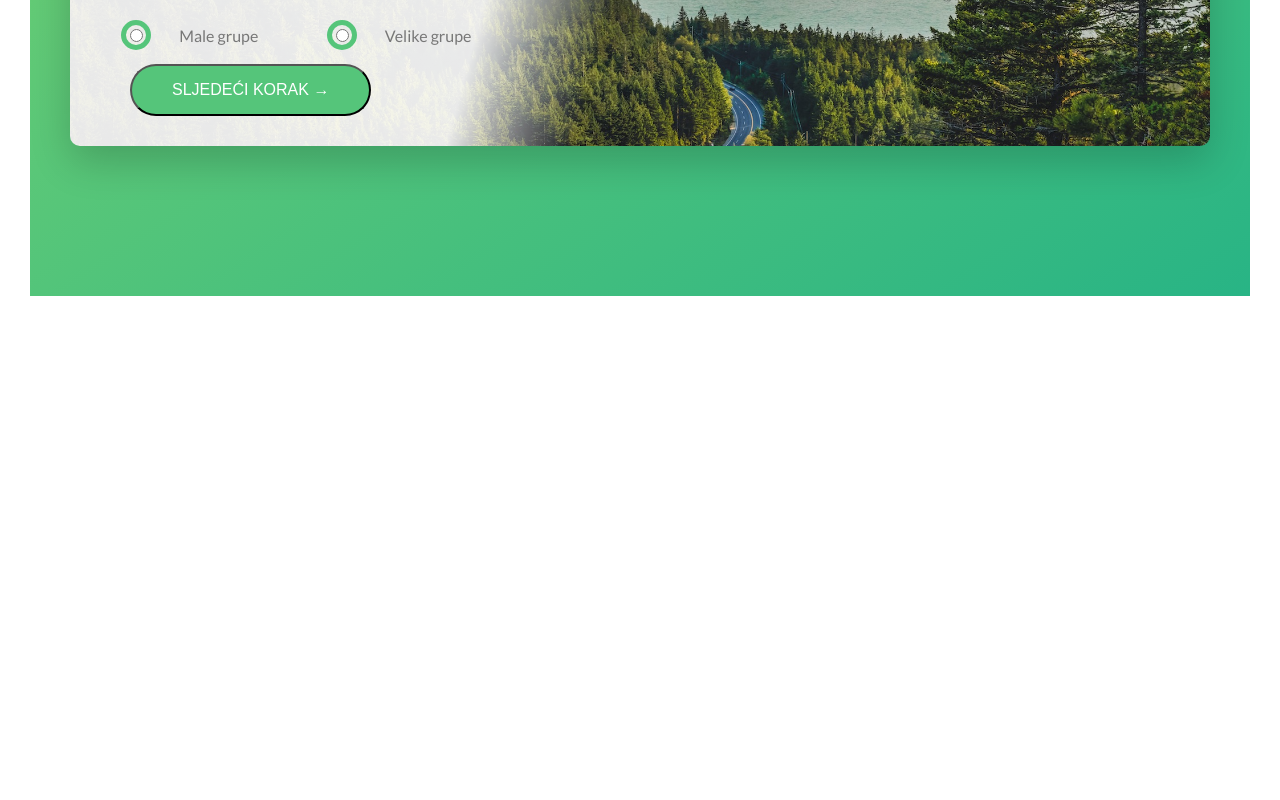
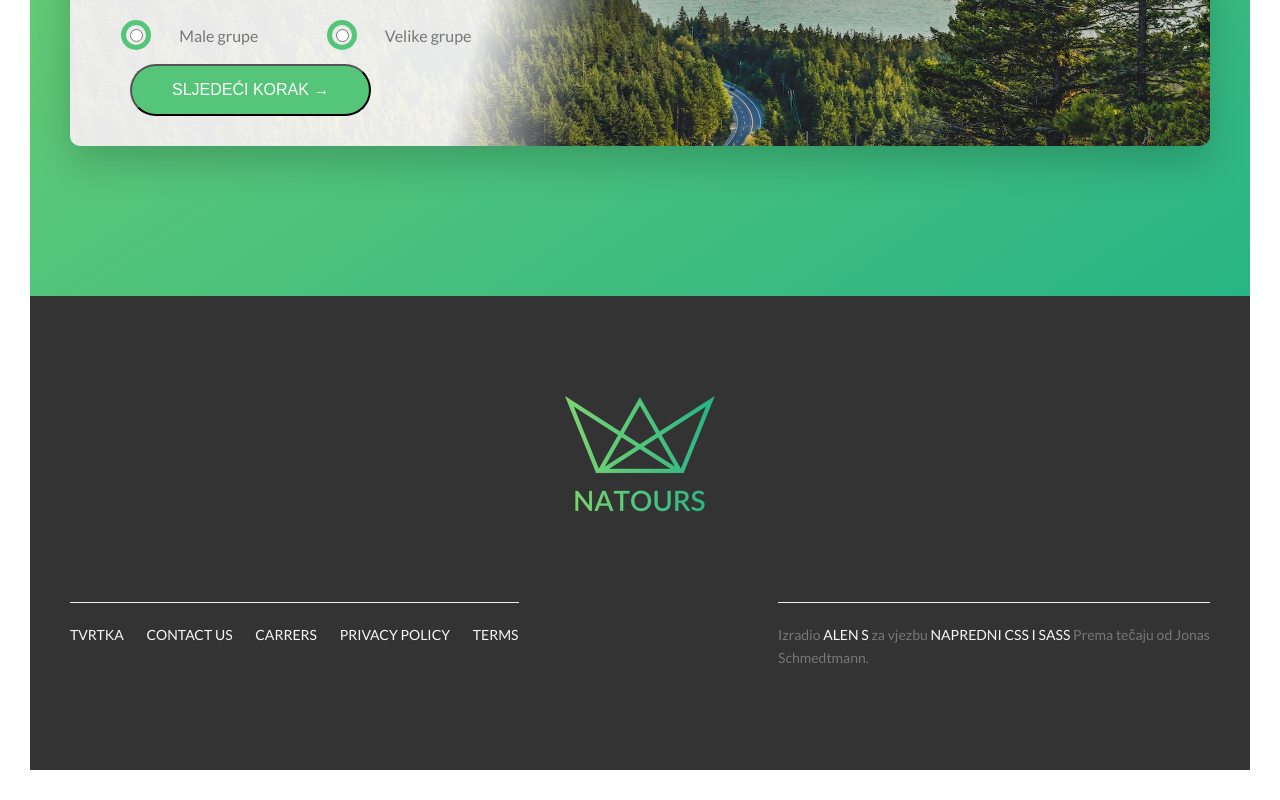
Before and after one commit to alenskupnjak/HtmlNatours, a website: page index.html in a window 1280 px wide. Shown: the part 5231-6031 px from the top of the page. Before the commit the page ends 5557 px from the top, so only its background shows below. Drawn offline with Linux system fonts and the light colour scheme.

Commit message:
029 S5L49

```diff
--- a/index.html
+++ b/index.html
@@ -337,7 +337,32 @@
                 </div>
         </section>
     </main>
+    <footer class="footer">
+        <div class="footer__logo-box">
+            <img src="img/logo-green-2x.png" alt="Puni logo" class="footer__logo">
+        </div>
 
+         <div class="row">
+            <div class="col-1-of-2">
+                <div class="footer__navigation">
+                    <ul class="footer__list">
+                        <li class="footer__item"><a href="#" class="footer__link">Tvrtka</a></li>
+                        <li class="footer__item"><a href="#" class="footer__link">Contact us</a></li>
+                        <li class="footer__item"><a href="#" class="footer__link">Carrers</a></li>
+                        <li class="footer__item"><a href="#" class="footer__link">Privacy policy</a></li>
+                        <li class="footer__item"><a href="#" class="footer__link">Terms</a></li>
+                    </ul>
+                </div>
+            </div>
+            <div class="col-1-of-2">
+                <p class="footer__copyright">
+                  Izradio  <a href="#" class="footer__link">Alen S</a> za vjezbu
+                  <a href="#" class="footer__link">Napredni CSS i Sass</a> Prema tečaju od Jonas Schmedtmann.
+                </p>
+
+            </div>
+        </div>
+   </footer>
 <!--
     <section class="grid-test">
 
--- a/sass/abstracts/_variables.scss
+++ b/sass/abstracts/_variables.scss
@@ -10,9 +10,15 @@ $color-secondary-dark: #ff7730;
 $color-tertiary-light: #2998ff;
 $color-tertiary-dark: #5643fa;
 
+$color-grey-light-1:#f7f7f7;
 $color-grey-light-2:#eee;
 
 $color-gray-dark:#777;
+$color-gray-dark-2:#999;
+$color-gray-dark-3:#333;
+
+
+
 $color-white:#fff;
 $color-black:#000;
 $color-grey-light-1:#f7f7f7;
--- /dev/null
+++ b/sass/layout/_footer.scss
@@ -0,0 +1,58 @@
+.footer {
+  background-color: $color-gray-dark-3;
+  padding: 10rem 0;
+  font-size: 1.4rem;
+
+  &__logo-box {
+    text-align: center;
+    margin-bottom: 8rem;
+
+ }
+  &__logo {
+ width: 15rem;
+ height: auto;
+ }
+  &__navigation {
+ border-top: 1px solid $color-grey-light-2;
+ padding-top: 2rem;
+ display: inline-block;
+ }
+  &__list {
+  list-style: none;
+ }
+  &__item {
+    display: inline-block;
+
+    &:not(:last-child) {
+      margin-right: 2rem;
+    }
+
+ }
+  &__link {
+
+    &:link,
+    &:visited {
+      background-color: $color-gray-dark-3;
+      color: $color-grey-light-1;
+      text-decoration: none;
+      text-transform: uppercase;
+      display: inline-block;
+      transition: all 1s;
+    }
+
+    &:hover,
+    &:active {
+      color: $color-primary;
+      box-shadow: 0 1rem 2rem rgba($color-black, .4);
+      transform: rotate(5deg) scale(1.3);
+    }
+ }
+ &__copyright {
+  border-top: 1px solid $color-grey-light-2;
+  padding-top: 2rem;
+  width: 80%;
+  float: right;
+ }
+
+
+}
--- a/sass/main.scss
+++ b/sass/main.scss
@@ -15,6 +15,7 @@
 @import "components/form";
 @import "components/story";
 
+@import "layout/footer";
 @import "layout/grid";
 @import "layout/header";
 @import "pages/home";
```
Also changed, not shown: css/style.css.
